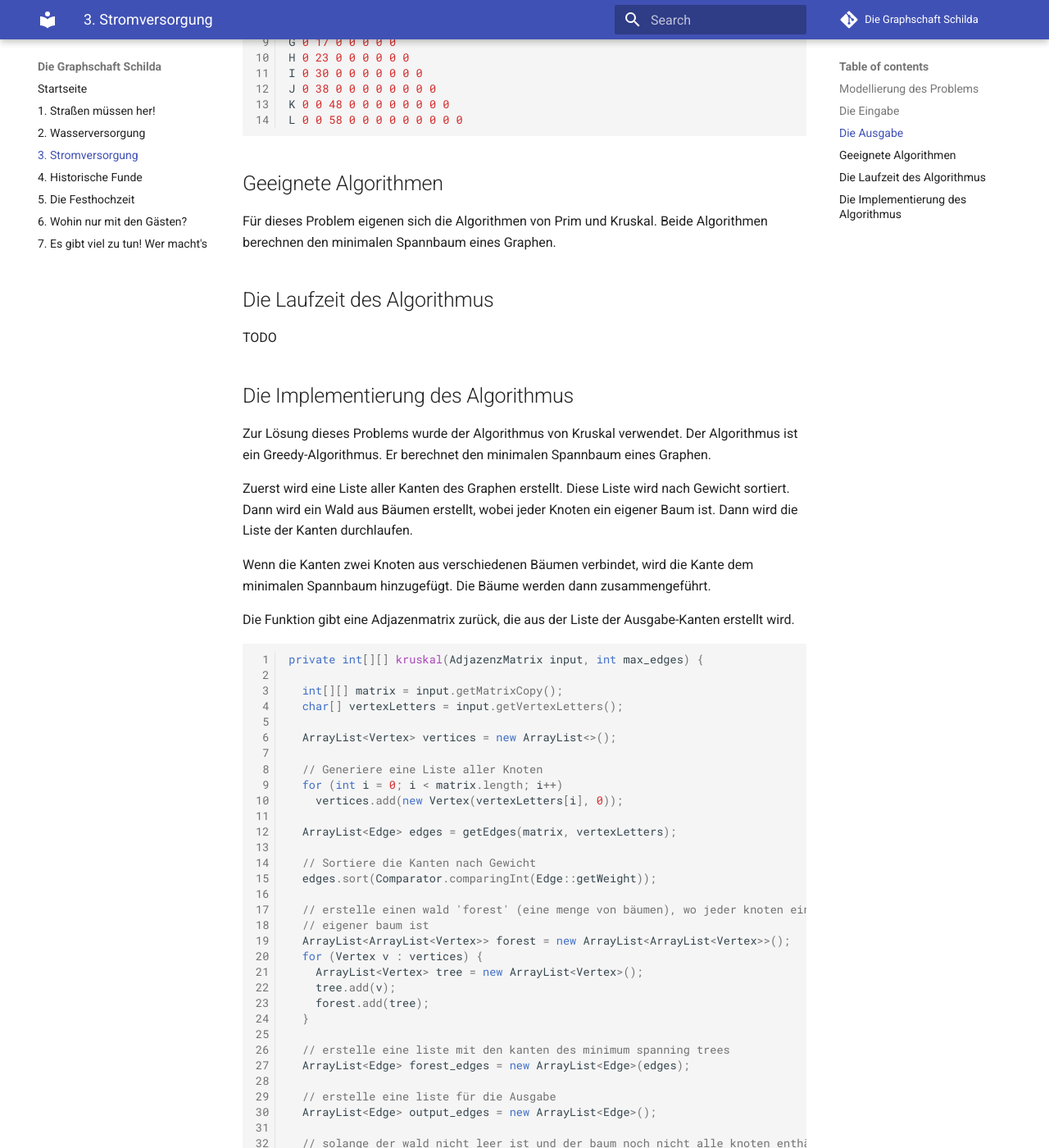
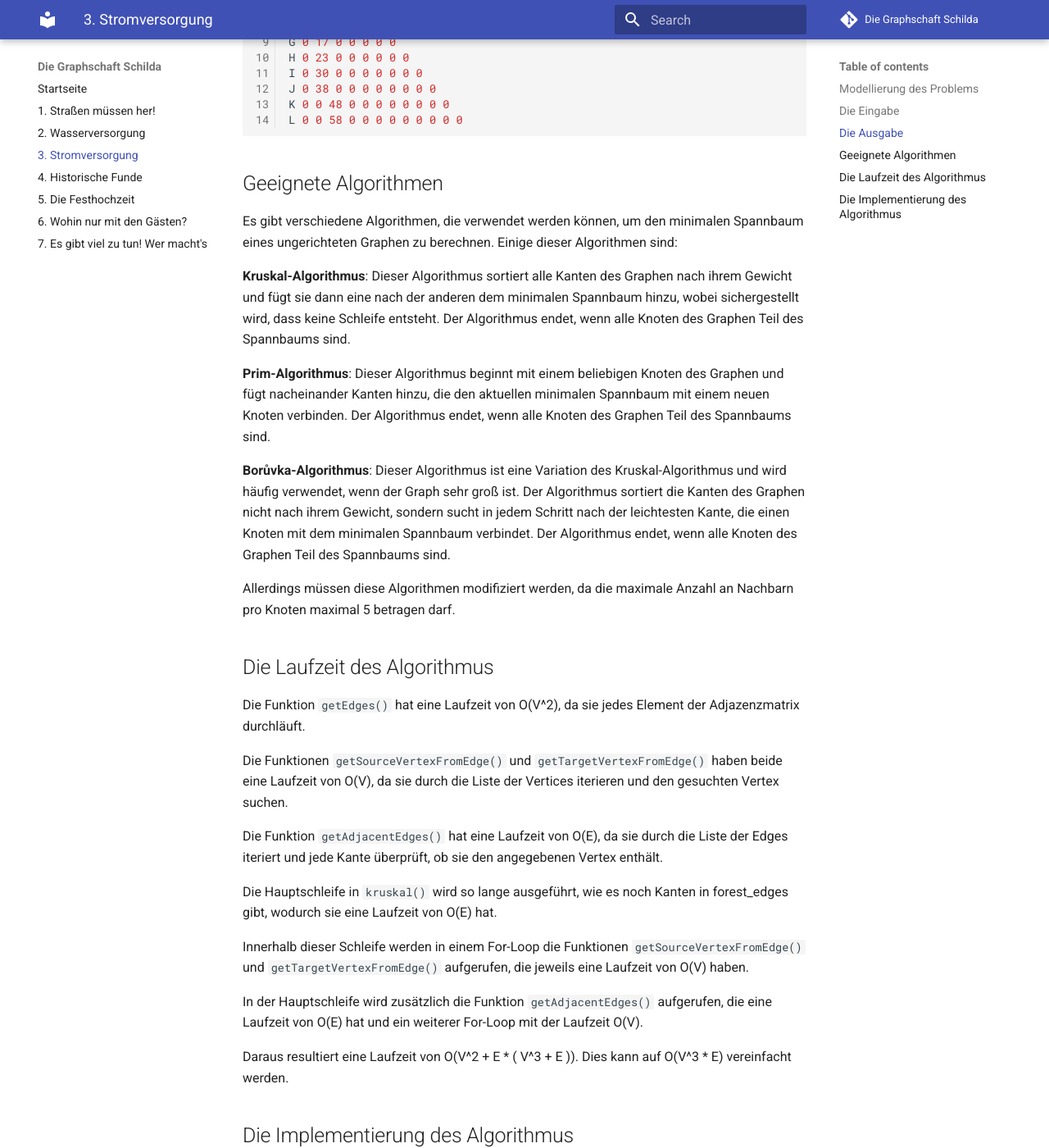
Before and after one commit to thieleju/GraphschaftSchilda, an MkDocs documentation site: the page built from documentation/docs/Problem3.md, in a window 1280 px wide and 1400 px high, scrolled down 2339 px. Shown: the whole window at 82% size. Built offline with MkDocs 1.6.1 and Material for MkDocs 9.7.7, drawn with Linux system fonts in a browser that asks for light colours; comment, search, counter and statistics services are not loaded; some of the changed text lies outside the part shown.

Commit message:
Updated problem 3 documentation

````diff
--- a/documentation/docs/Problem3.md
+++ b/documentation/docs/Problem3.md
@@ -77,11 +77,32 @@ L 0 0 58 0 0 0 0 0 0 0 0 0
 
 ## Geeignete Algorithmen
 
-Für dieses Problem eigenen sich die Algorithmen von Prim und Kruskal. Beide Algorithmen berechnen den minimalen Spannbaum eines Graphen.
+Es gibt verschiedene Algorithmen, die verwendet werden können, um den minimalen Spannbaum eines ungerichteten Graphen zu berechnen. Einige dieser Algorithmen sind:
+
+**Kruskal-Algorithmus**: Dieser Algorithmus sortiert alle Kanten des Graphen nach ihrem Gewicht und fügt sie dann eine nach der anderen dem minimalen Spannbaum hinzu, wobei sichergestellt wird, dass keine Schleife entsteht. Der Algorithmus endet, wenn alle Knoten des Graphen Teil des Spannbaums sind.
+
+**Prim-Algorithmus**: Dieser Algorithmus beginnt mit einem beliebigen Knoten des Graphen und fügt nacheinander Kanten hinzu, die den aktuellen minimalen Spannbaum mit einem neuen Knoten verbinden. Der Algorithmus endet, wenn alle Knoten des Graphen Teil des Spannbaums sind.
+
+**Borůvka-Algorithmus**: Dieser Algorithmus ist eine Variation des Kruskal-Algorithmus und wird häufig verwendet, wenn der Graph sehr groß ist. Der Algorithmus sortiert die Kanten des Graphen nicht nach ihrem Gewicht, sondern sucht in jedem Schritt nach der leichtesten Kante, die einen Knoten mit dem minimalen Spannbaum verbindet. Der Algorithmus endet, wenn alle Knoten des Graphen Teil des Spannbaums sind.
+
+Allerdings müssen diese Algorithmen modifiziert werden, da die maximale Anzahl an Nachbarn pro Knoten maximal 5 betragen darf.
 
 ## Die Laufzeit des Algorithmus
 
-TODO
+Die Funktion `getEdges()` hat eine Laufzeit von O(V^2), da sie jedes Element der Adjazenzmatrix durchläuft.
+
+Die Funktionen `getSourceVertexFromEdge()` und `getTargetVertexFromEdge()` haben beide eine Laufzeit von O(V), da sie durch die Liste der Vertices iterieren und den gesuchten Vertex suchen.
+
+Die Funktion `getAdjacentEdges()` hat eine Laufzeit von O(E), da sie durch die Liste der Edges iteriert und jede Kante überprüft, ob sie den angegebenen Vertex enthält.
+
+Die Hauptschleife in `kruskal()` wird so lange ausgeführt, wie es noch Kanten in forest_edges gibt, wodurch sie eine Laufzeit von O(E) hat.
+
+Innerhalb dieser Schleife werden in einem For-Loop die Funktionen `getSourceVertexFromEdge()` und `getTargetVertexFromEdge()` aufgerufen, die jeweils eine Laufzeit von O(V) haben.
+
+In der Hauptschleife wird zusätzlich die Funktion `getAdjacentEdges()` aufgerufen, die eine Laufzeit von O(E) hat und ein weiterer For-Loop mit der Laufzeit O(V).
+
+Daraus resultiert eine Laufzeit von O(V^2 + E * ( V^3 + E )).
+Dies kann auf O(V^3 * E) vereinfacht werden.
 
 ## Die Implementierung des Algorithmus
 
@@ -95,10 +116,7 @@ Die Funktion gibt eine Adjazenmatrix zurück, die aus der Liste der Ausgabe-Kant
 
 
 ```java
-private int[][] kruskal(AdjazenzMatrix input, int max_edges) {
-
-  int[][] matrix = input.getMatrixCopy();
-  char[] vertexLetters = input.getVertexLetters();
+private int[][] kruskal(int[][] matrix, char[] vertexLetters, int max_edges) {
 
   ArrayList<Vertex> vertices = new ArrayList<>();
 
@@ -106,7 +124,7 @@ private int[][] kruskal(AdjazenzMatrix input, int max_edges) {
   for (int i = 0; i < matrix.length; i++)
     vertices.add(new Vertex(vertexLetters[i], 0));
 
-  ArrayList<Edge> edges = getEdges(matrix, vertexLetters);
+  ArrayList<Edge> edges = getEdges(matrix, vertexLetters); // O(V^2)
 
   // Sortiere die Kanten nach Gewicht
   edges.sort(Comparator.comparingInt(Edge::getWeight));
@@ -135,16 +153,16 @@ private int[][] kruskal(AdjazenzMatrix input, int max_edges) {
     ArrayList<Vertex> tree_u = null;
     ArrayList<Vertex> tree_v = null;
     for (ArrayList<Vertex> t : forest) {
-      if (t.contains(getSourceVertexFromEdge(e, vertices)))
+      if (t.contains(getSourceVertexFromEdge(e, vertices))) // O(V)
         tree_u = t;
-      if (t.contains(getTargetVertexFromEdge(e, vertices)))
+      if (t.contains(getTargetVertexFromEdge(e, vertices))) // O(V)
         tree_v = t;
     }
 
     // Prüfe ob die kante e von einem vertex ausgeht, der bereits mehr als 5 kanten
     // hat
-    ArrayList<Edge> source_edges = getAdjacentEdges(e.getSource(), output_edges);
-    ArrayList<Edge> target_edges = getAdjacentEdges(e.getTarget(), output_edges);
+    ArrayList<Edge> source_edges = getAdjacentEdges(e.getSource(), output_edges); // O(E)
+    ArrayList<Edge> target_edges = getAdjacentEdges(e.getTarget(), output_edges); // O(E)
 
     if (source_edges.size() >= max_edges || target_edges.size() >= max_edges)
       continue;
````
Also changed, not shown: 1 other file.
